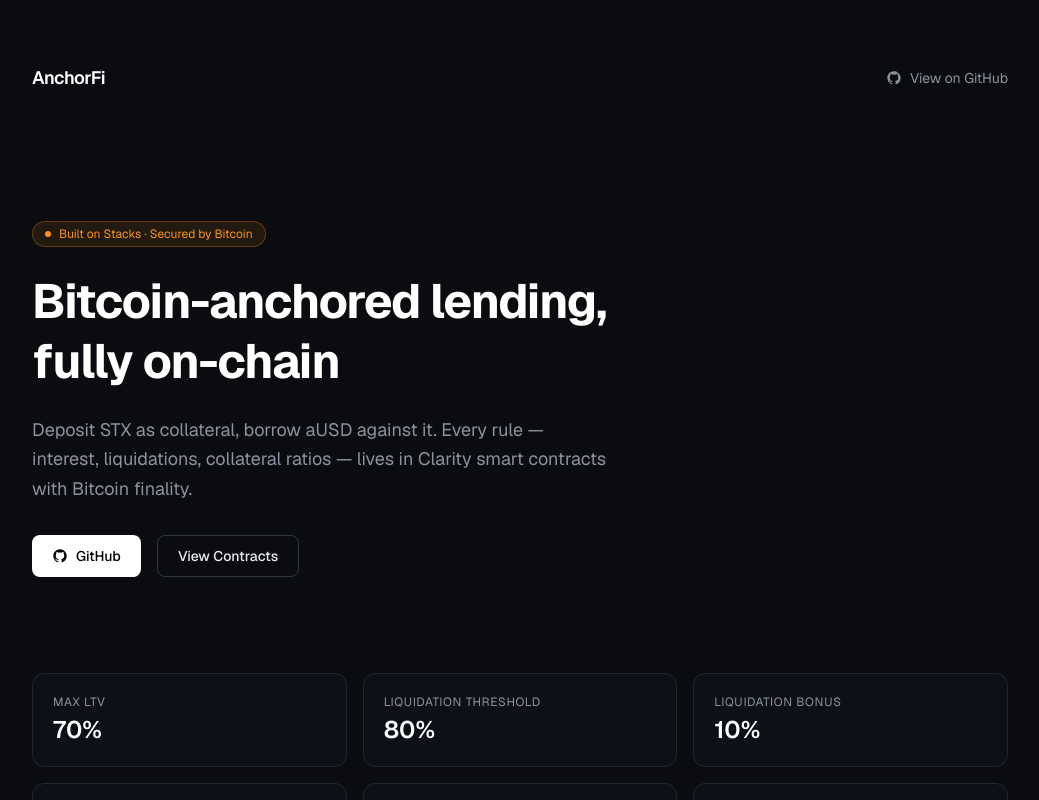
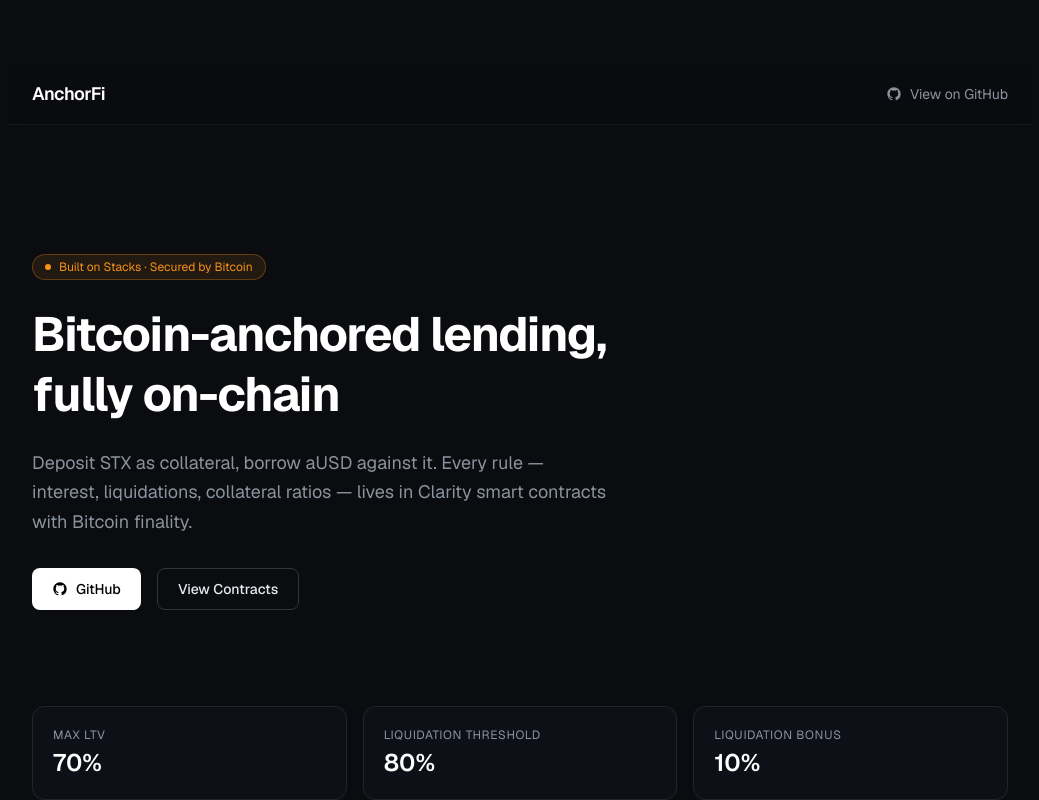
Before and after one commit to thewealthyplace/anchorfi, a Next.js app in the folder frontend/: page / in a window 1280 px wide. Shown: the top 800 px of the page, without its empty margins (120-1159 px from the left). Built offline with nearby package versions, Linux system fonts and the light colour scheme.

Commit message:
style: make navbar sticky with frosted-glass backdrop blur
Nav sticks to the top on scroll, uses 80% opacity dark background with backdrop-blur-sm and a subtle bottom border for separation.

```diff
--- a/frontend/app/page.tsx
+++ b/frontend/app/page.tsx
@@ -52,7 +52,7 @@
     <main className="max-w-5xl mx-auto px-6 py-16 space-y-24">
 
       {/* Nav */}
-      <nav className="flex items-center justify-between">
+      <nav className="flex items-center justify-between sticky top-0 z-10 bg-[#0a0c10]/80 backdrop-blur-sm -mx-6 px-6 py-4 border-b border-[#21262d]/50">
         <span className="text-lg font-semibold tracking-tight text-white">AnchorFi</span>
         <a
           href="https://github.com/thewealthyplace/anchorfi"
```
